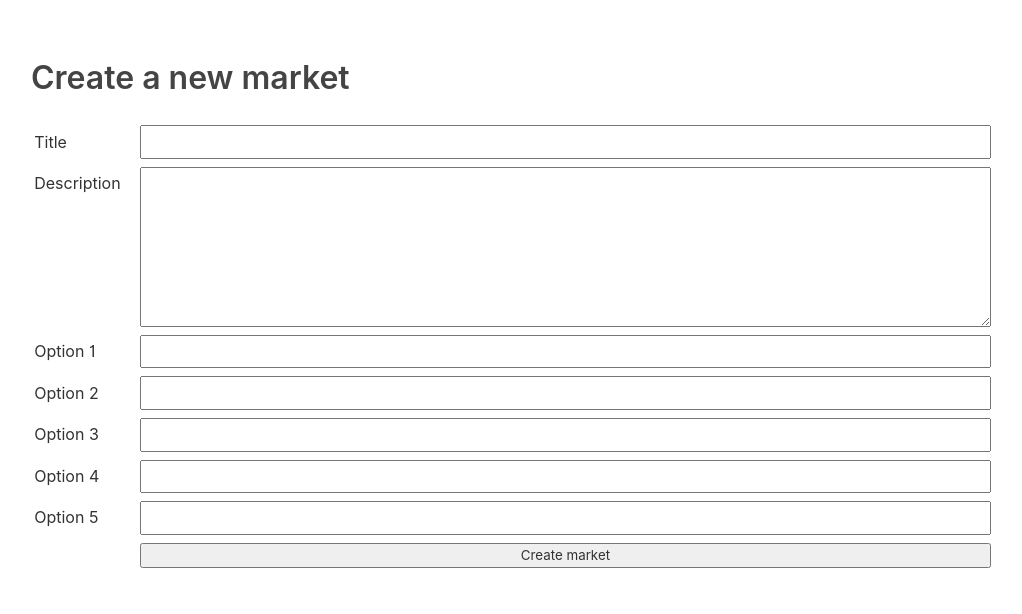
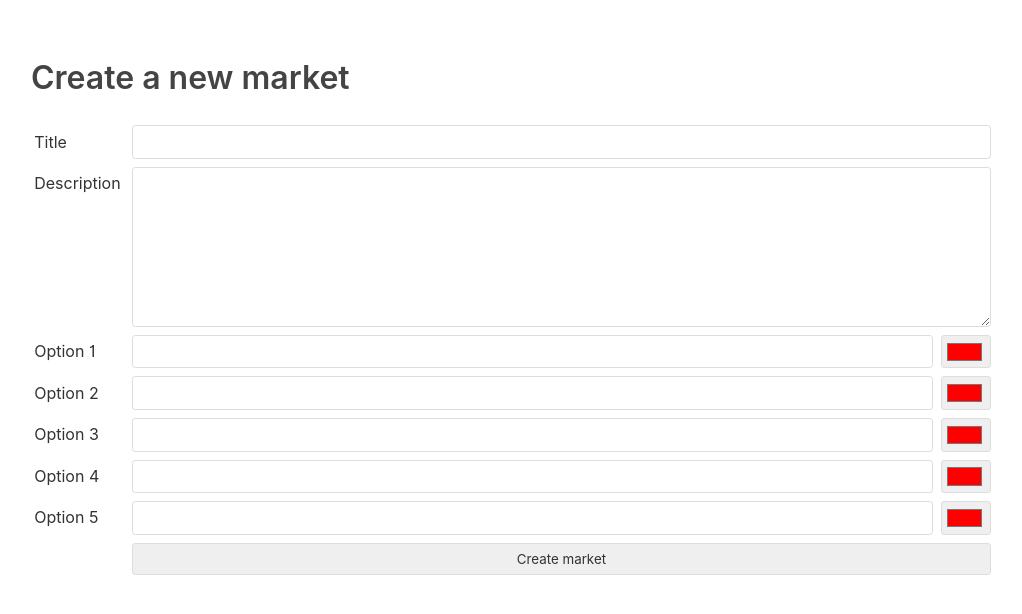
Before and after one commit to ruuda/hanson, a Flask app: template hanson/templates/market_new.html in a window 1280 px wide. Shown: the part 60-674 px from the top of the page, without its empty margins (129-1151 px from the left). Run offline with Flask 2, Linux system fonts and the light colour scheme; the template is opened without the code that fills it, so the values that code supplies are empty; some web fonts are replaced.

Commit message:
Style forms a bit more

```diff
--- a/hanson/static/style.css
+++ b/hanson/static/style.css
@@ -213,16 +213,37 @@ form#order-form
   padding: 2rem;
 }
 
-form#market-form {
+#market-form {
   display: grid;
-  grid-template-columns: auto 1fr;
+  grid-template-columns: auto 3fr auto;
   grid-template-rows: auto 10em;
-  grid-column-gap: 1rem;
+  grid-column-gap: 0.5rem;
   grid-row-gap: 0.5rem;
 }
 
+#market-form .span2 {
+  grid-column: 2 / 4;
+}
+
+form input, form textarea {
+  border: 1pt solid #ddd;
+  border-radius: 0.2rem;
+  padding-left: 0.4rem;
+  padding-right: 0.4rem;
+}
+
+form textarea {
+  padding-top: 0.4rem;
+}
+
 form input[type="submit"] {
+  height: 2rem;
   grid-column: 2;
+}
+
+form input[type="color"] {
+  padding-left: 0.2rem;
+  height: 100%;
 }
 
 #main {
--- a/hanson/templates/market_new.html
+++ b/hanson/templates/market_new.html
@@ -7,19 +7,20 @@
   <h1>Create a new market</h1>
   <form id="market-form" action="/market/new" method="post">
       <label for="title">Title</label>
-      <input name="title" id="title" type="text" required>
+      <input name="title" id="title" type="text" required class="span2">
 
       <label for="description">Description</label>
-      <textarea name="description" id="description" required></textarea>
+      <textarea name="description" id="description" required class="span2"></textarea>
 
       {% for i in range(0, 5) %}
 
-      <label for="option{{i}}">Option {{i + 1}}</label>
-      <input name="option{{i}}" id="option{{i}}" {% if i < 2 %}required {% endif %}type="text">
+      <label for="label{{i}}">Option {{i + 1}}</label>
+      <input name="label{{i}}" id="label{{i}}" {% if i < 2 %}required {% endif %}type="text">
+      <input name="color{{i}}" type="color" value="#ff0000">
 
       {% endfor %}
 
-      <input type="submit" value="Create market">
+      <input type="submit" value="Create market" class="span2">
   </form>
 </div>
 {% endblock %}
```
